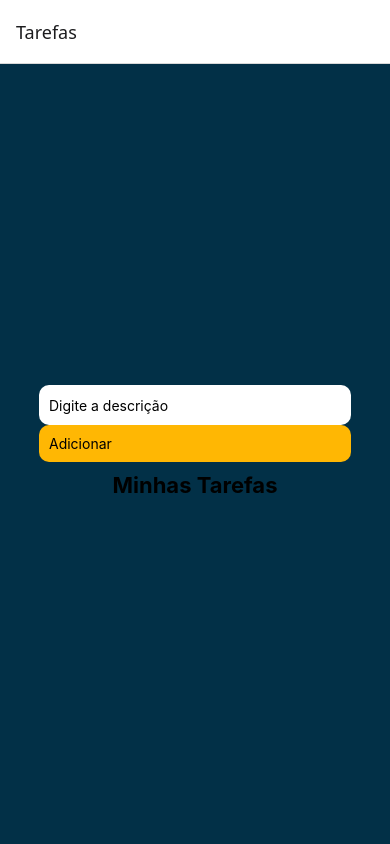
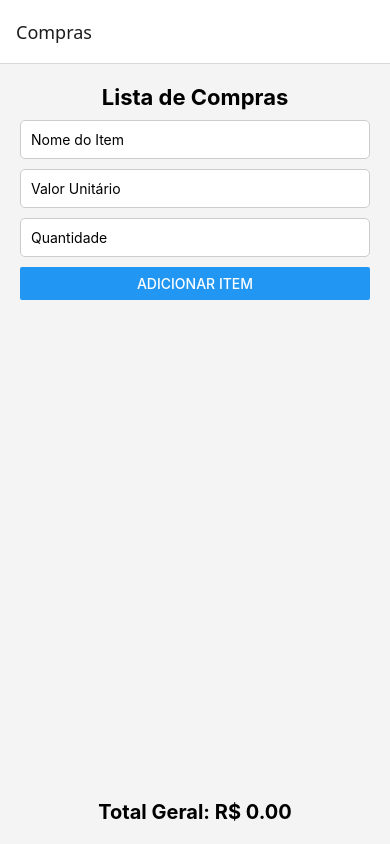
Before and after one commit to marcos-vieira-7/sunshine-app, a React Native app: screen /Tarefas in a window 390 px wide. Built offline with nearby package versions, Linux system fonts and the light colour scheme.

Commit message:
compras lista de compras -  ok

```diff
--- a/App.tsx
+++ b/App.tsx
@@ -14,7 +14,7 @@ export default function App() {
   return (
     <NavigationContainer>
       <Stack.Navigator>
-        <Stack.Screen name="Tarefas" component={Tarefas} />
+        {/* <Stack.Screen name="Tarefas" component={Tarefas} /> */}
         <Stack.Screen name="Compras" component={Compras} />
       </Stack.Navigator>
     </NavigationContainer>
--- a/componentes/compras/index.tsx
+++ b/componentes/compras/index.tsx
@@ -4,8 +4,123 @@ import AsyncStorage from "@react-native-async-storage/async-storage";
 
 const { width, height } = Dimensions.get("window");
 
-export default function Compras(){
+interface Item {
+    id: string;
+    nome: string;
+    valorUnitario: number;
+    quantidade: number;
+}
+
+export default function Compras() {
+
+    const [nome, setNome] = useState('');
+    const [valorUnitario, setValorUnitario] = useState("");
+    const [quantidade, setQuantidade] = useState("");
+    const [itens, setItens] = useState<Item[]>([]);
+
+    const adicionarItem = () => {
+
+        if (!nome || !valorUnitario || !quantidade) return;
+
+        const novoItem: Item = {
+            id: Math.random().toString(),
+            nome,
+            valorUnitario: parseFloat(valorUnitario),
+            quantidade: parseInt(quantidade),
+        };
+
+        setItens([...itens, novoItem]);
+        setNome("");
+        setValorUnitario("");
+        setQuantidade("");
+    };
+
+
+    const calcularTotalGeral = () => {
+        return itens.reduce((total, item) => total + item.valorUnitario * item.quantidade, 0);
+    };
+
     return (
-        <Text>"Olá Mundo"</Text>
+        <View style={styles.container}>
+            <Text style={styles.titulo}>Lista de Compras</Text>
+
+            <TextInput
+                style={styles.input}
+                placeholder="Nome do Item"
+                value={nome}
+                onChangeText={setNome}
+            />
+            <TextInput
+                style={styles.input}
+                placeholder="Valor Unitário"
+                value={valorUnitario}
+                onChangeText={setValorUnitario}
+                keyboardType="numeric"
+            />
+            <TextInput
+                style={styles.input}
+                placeholder="Quantidade"
+                value={quantidade}
+                onChangeText={setQuantidade}
+                keyboardType="numeric"
+            />
+
+            <Button title="Adicionar Item" onPress={adicionarItem} />
+
+            <FlatList
+                data={itens}
+                keyExtractor={(item) => item.id}
+                renderItem={({ item}) => (
+                    <View style={styles.item}>
+                        <Text style={styles.text}>{item.nome} - {item.quantidade} x R${item.valorUnitario.toFixed(2)}</Text>
+                        <Text style={styles.totalItem}>Total: R$ {(item.valorUnitario * item.quantidade).toFixed(2)}</Text>
+                    </View>
+                )}
+            />
+
+            <Text style={styles.totalGeral}>Total Geral: R$ {calcularTotalGeral().toFixed(2)}</Text>
+        </View>
     );
 }
+
+const styles = StyleSheet.create({
+    container: {
+        flex: 1,
+        padding: 20,
+        backgroundColor: "#f4f4f4",
+    },
+    titulo: {
+        fontSize: 22,
+        fontWeight: "bold",
+        marginBottom: 10,
+        textAlign: "center",
+    },
+    input: {
+        backgroundColor: "#fff",
+        padding: 10,
+        marginBottom: 10,
+        borderRadius: 5,
+        borderWidth: 1,
+        borderColor: "#ccc",
+    },
+    item: {
+        backgroundColor: "#6200ee",
+        padding: 10,
+        marginVertical: 5,
+        borderRadius: 5,
+    },
+    text: {
+        color: "#fff",
+        fontSize: 16,
+    },
+    totalItem: {
+        color: "#ffeb3b",
+        fontWeight: "bold",
+    },
+    totalGeral: {
+        fontSize: 20,
+        fontWeight: "bold",
+        marginTop: 20,
+        textAlign: "center",
+    },
+})
--- a/componentes/tarefas/index.tsx
+++ b/componentes/tarefas/index.tsx
@@ -16,7 +16,7 @@ interface Tarefa {
 
 export default function Tarefas() {
 
-    const [descricao, setDescricao] = useState('')  ;
+    const [descricao, setDescricao] = useState('');
     const [tarefas, setTarefas] = useState<Tarefa[]>([]);
 
     useEffect(() => {
@@ -85,6 +85,7 @@ export default function Tarefas() {
 
             {/* <Text style={styles.text}>NEW COMPONENT TASK</Text> */}
             {/* <Button title="Ir para Outra Tela" onPress={() => navigation.navigate("Compras")} /> */}
+            <View style={styles.inputContainer} >
                 <TextInput
                     style={styles.input}
                     placeholder="Digite a descrição"
@@ -92,8 +93,9 @@ export default function Tarefas() {
                     onChangeText={setDescricao}
                     />
                 <Pressable onPress={adicionarTarefa} style={({pressed}) => [styles.button, {opacity: pressed ? 0.5 : 1}]}>
-                <Text>Adicionar</Text>
+                    <Text>Salvar</Text>
                 </Pressable>
+            </View>
 
             {/* Lista */}
             <View style={styles.lista}>
@@ -128,7 +130,15 @@ const styles = StyleSheet.create({
         // height: height * 0.3, // 30% da altura da tela
         // borderRadius: 10,
     },
+    inputContainer: {
+        marginTop: 20,
+        width: "90%",
+        flexDirection: "row",
+        alignItems: "center",
+        justifyContent: "center",
+    },
     lista: {
+        flex: 1,
         margin: 10,
         width:"90%", //percentual ao inves de dimension
     },
@@ -142,15 +152,20 @@ const styles = StyleSheet.create({
         height: 40, //fixo p nao causar problemas
         borderRadius: 10,
         padding: 10,
+        borderTopRightRadius: 0,
+        borderBottomRightRadius: 0,
     },
     button: {
         // margin: 20,
-        width: "80%",
+        width: "30%",
+        height: 40,
         padding: 10,
         backgroundColor: "#ffb703",
         borderRadius: 10,
         color: "#000",
         fontSize: 20,
+        borderTopLeftRadius: 0,
+        borderBottomLeftRadius: 0,
     },
     titulo : {
         fontSize: 22,
```
Lines whose indentation alone changed are shown as unchanged.
